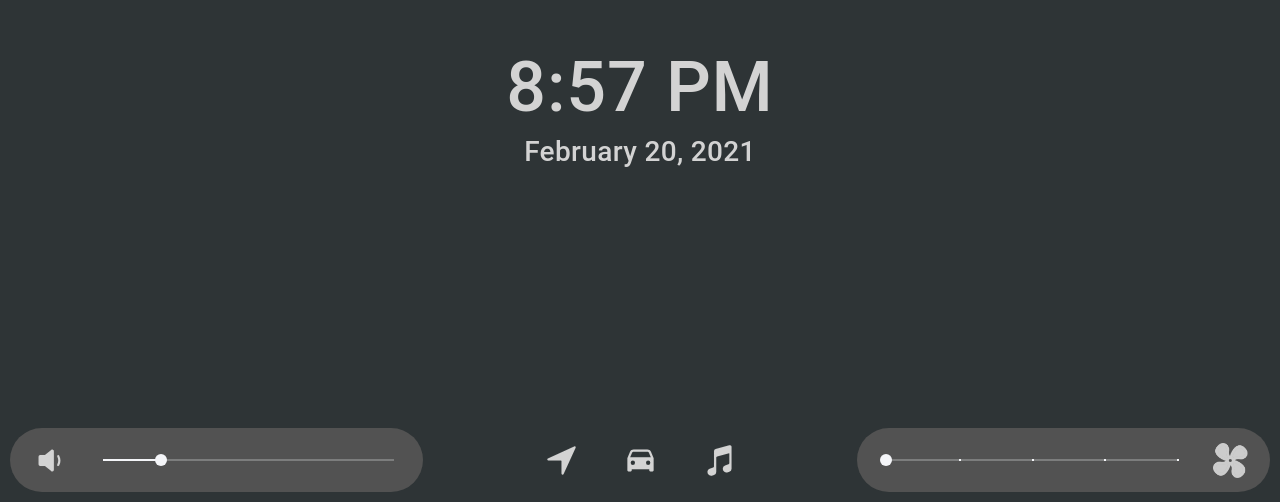
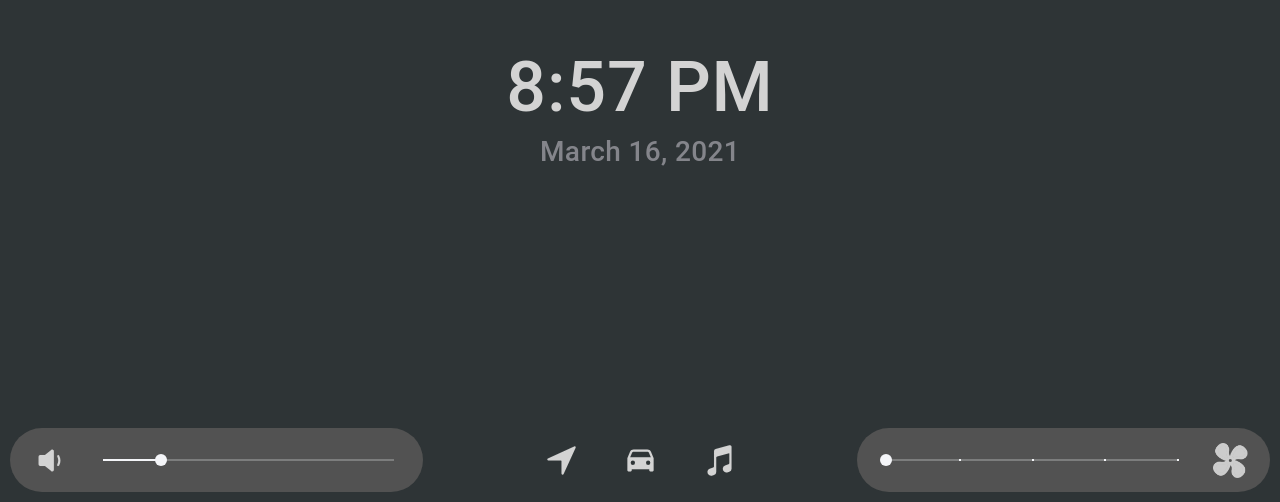
Before and after one commit to relectric-car-team/user-interface, a React (Create React App) app: page / in a window 1280 px wide. Shown: the part 298-800 px from the top of the page. Built offline with nearby package versions, Linux system fonts and the light colour scheme.

Commit message:
fix: Date bug

```diff
--- a/src/components/DateTime.scss
+++ b/src/components/DateTime.scss
@@ -13,7 +13,7 @@
 }
 .date {
     font-size: 28px;
-    color: $light-text;
+    color: $medium-text;
     text-align: center;
     position: absolute;
     top: 50%;
--- a/src/components/DateTime.tsx
+++ b/src/components/DateTime.tsx
@@ -24,12 +24,12 @@ const DateTime: React.FC = () => {
         let updateMonth = 'Error';
         let updateDate = 'Error';
         let updateYear = 'Error';
-        const regexSearch = /([0-9]+)([0-9]+)([0-9]+)/;
+        const regexSearch = /([0-9]+)\/([0-9]+)\/([0-9]+)/;
         const searchResult = originalDate.match(regexSearch);
         if (searchResult != null) {
-            updateMonth = searchResult[2];
-            updateDate = searchResult[1];
-            updateYear = searchResult[0];
+            updateMonth = searchResult[1];
+            updateDate = searchResult[2];
+            updateYear = searchResult[3];
         }
 
         switch (parseInt(updateMonth)) {
@@ -71,8 +71,7 @@ const DateTime: React.FC = () => {
                 break;
         }
 
-        const returnDate = updateMonth.concat(' ' + updateDate + ', ' + updateYear);
-        return returnDate;
+        return updateMonth + ' ' + updateDate + ', ' + updateYear;
     };
 
     const [currentTime, setTime] = useState(formatTime(new Date().toLocaleTimeString()));
--- a/src/theme/variables.scss
+++ b/src/theme/variables.scss
@@ -6,6 +6,7 @@
 */
 
 $light-text: #d3d3d3;
+$medium-text: #84858b;
 $home-background: #2e3436;
 $modal-background: #525252;
 $modal-light-inset: #606060;
```
